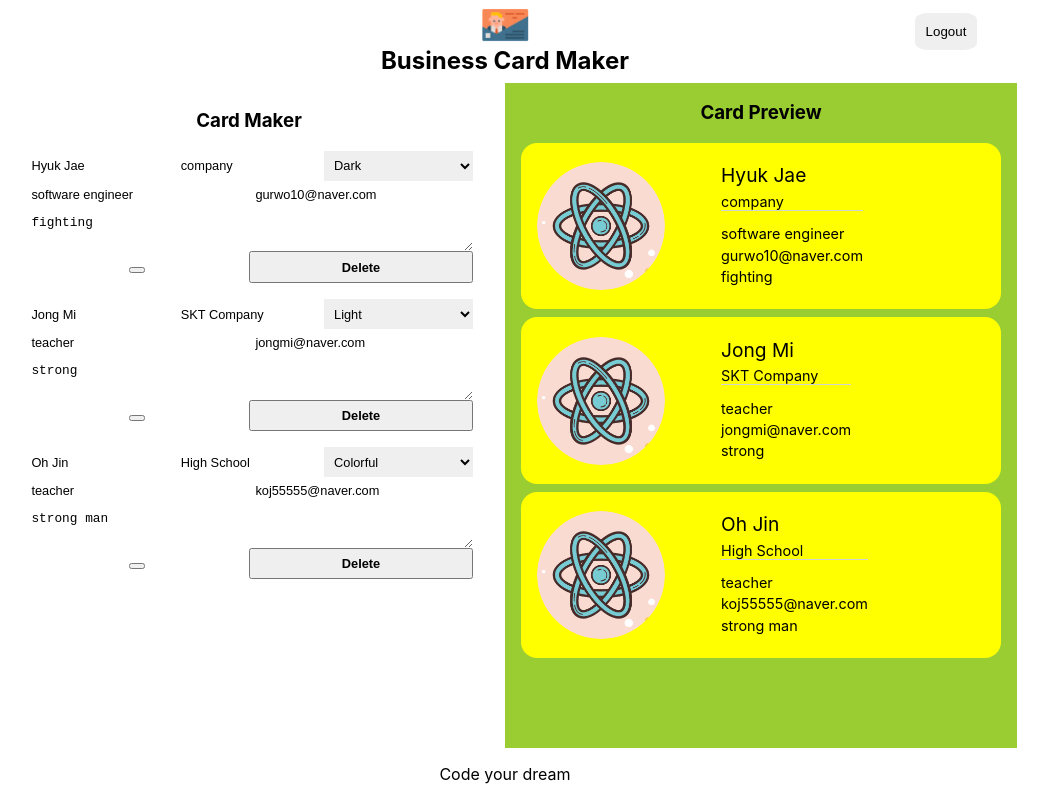
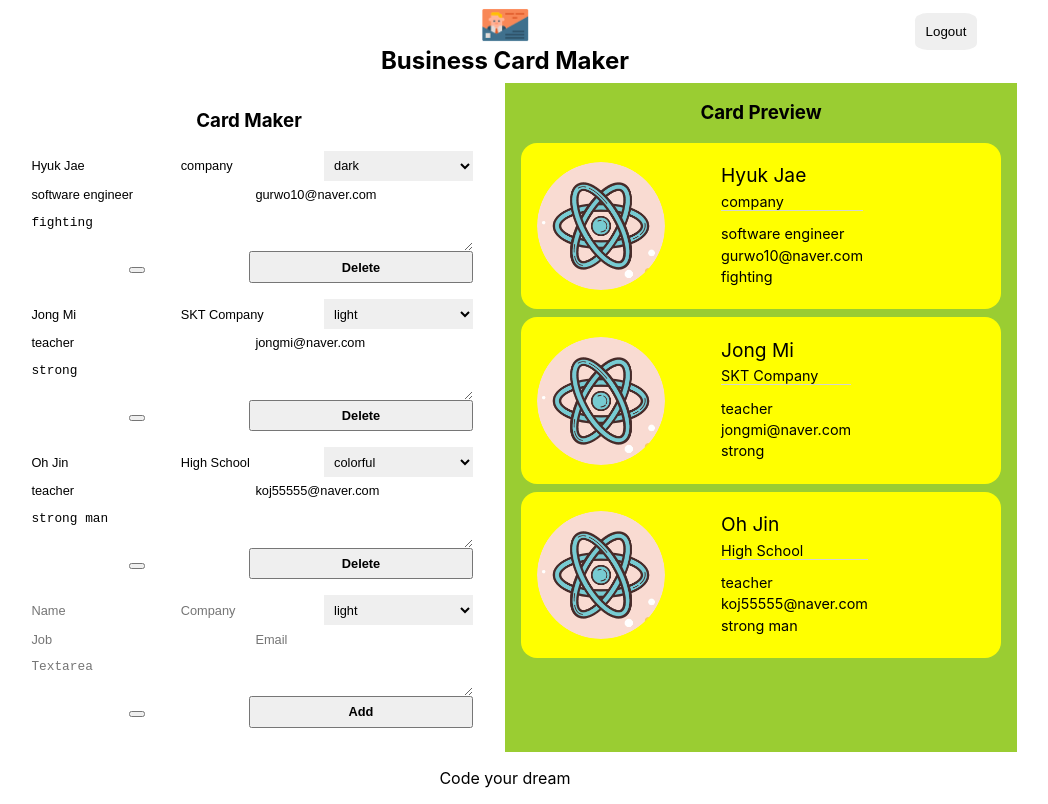
Before and after one commit to testtible/Study-react, a React (Create React App) app in the folder card-maker/: page /home in a window 1280 px wide. Shown: the whole page, without its empty margins (135-1183 px from the left). Built offline with nearby package versions, Linux system fonts and the light colour scheme; no server answers; sample sign-in values are in the browser's storage.

Commit message:
add card add component

```diff
--- /dev/null
+++ b/card-maker/src/components/add_card/add_card.jsx
@@ -0,0 +1,134 @@
+import React, { useRef, useState } from 'react';
+import styles from './add_card.module.css';
+import Button from '../button/button';
+import ImageFileInput from '../image_file_input/image_file_input';
+
+const AddCard = ({addCardInfo}) => {
+  const [ count, setCount ] = useState(4);
+  const nameRef = useRef();
+  const companyRef = useRef();
+  const colorRef = useRef();
+  const jobRef = useRef();
+  const emailRef = useRef();
+  const textRef = useRef();
+
+  const onAddButton = (e) => {
+    e.preventDefault();
+    const card = {
+      id: count,
+      name: nameRef.current.value || "",
+      company: companyRef.current.value || "",
+      color: colorRef.current.value || "",
+      job: jobRef.current.value || "",
+      email: emailRef.current.value || "",
+      text: textRef.current.value || "",
+      fileName: "",
+      fileURL: "",
+    }
+    setCount(count + 1);
+    addCardInfo(card);
+  }
+
+  return (
+    <form className={styles.form}>
+      <input
+        ref={nameRef}
+        className={styles.input}
+        type="text"
+        name="name"
+        placeholder="Name"
+      />
+      <input
+        ref={companyRef}
+        className={styles.input}
+        type="text"
+        name="company"
+        placeholder="Company"
+      />
+      <select ref={colorRef} className={styles.select} name="color" placeholder="Color">
+        <option placeholder="light">light</option>
+        <option placeholder="dark">dark</option>
+        <option placeholder="colorful">colorful</option>
+      </select>
+      <input
+        ref={jobRef}
+        className={styles.input}
+        type="text"
+        name="job"
+        placeholder="Job"
+      />
+      <input
+        ref={emailRef}
+        className={styles.input}
+        type="text"
+        name="email"
+        placeholder="Email"
+      />
+      <textarea
+        ref={textRef}
+        className={styles.textarea}
+        type="text"
+        name="text"
+        placeholder="Textarea"
+      />
+      <div className={styles.fileInput}>
+        <ImageFileInput />
+      </div>
+      <Button name="Add" onClick={onAddButton} />
+    </form>
+  );
+}
+;
+
+export default AddCard;
+
+// 처음부터 수정에 들어가고, 이 방법도 배우기.
+
+
+
+
+
+
+
+//   <form className={styles.card}>
+  //   <div className={styles.intro}>
+  //     <input type="text" name="name" placeholder="name" onChange={handleInputValue("name")}/>
+  //     <input type="text" name="company" placeholder="company" onChange={handleInputValue("company")}/>
+      // <select name="color" >
+      //   <option placeholder="light">Light</option>
+      //   <option placeholder="dark">Dark</option>
+      //   <option placeholder="colorful">Colorful</option>
+      // </select>
+  //   </div>
+  //   <div className={styles.second_intro}>
+  //     <input type="text" name="job" placeholder="job" className={styles.job} onChange={handleInputValue("job")}/>
+  //     <input type="text" name="email" placeholder="email" className={styles.email} onChange={handleInputValue("email")}/>
+  //   </div>
+  //   <div>
+  //     <textarea className={styles.text} type="text" name="text" onChange={handleInputValue("text")}/>
+  //   </div>
+  //   <div className={styles.button_box}>
+  //     <button className={styles.imgBtn}>image</button>
+  //     <button className={styles.btn}>btn</button>
+  //   </div>
+  // </form>
+
+
+  // const [ info, setInfo ] = useState({
+  //   id: "",
+  //   name: "",
+  //   company: "",
+  //   color: "",
+  //   job: "",
+  //   email: "",
+  //   text: "",
+  //   fileName: "",
+  //   fileURL: "",
+  // });
+
+  // const handleInputValue = (key) => (e) => {
+  //   setInfo({
+  //     ...info,
+  //     [key]: e.target.placeholder,
+  //   })
+  // } // study
--- /dev/null
+++ b/card-maker/src/components/add_card/add_card.module.css
@@ -0,0 +1,82 @@
+@value makerBlack, makerWhite from '../../common/colors.css';
+
+.form {
+  display: flex;
+  width: 100%;
+  flex-wrap: wrap;
+  border-top: 1px solid makerBlack;
+  border-left: 1px solid makerBlack;
+  margin-bottom: 1em;
+}
+
+.input,
+.textarea,
+.select,
+.button,
+.fileInput {
+  font-size: 0.8rem;
+  width: 100%;
+  border: 0;
+  padding: 0.5em;
+  border-bottom: 1px solid makerBlack;
+  border-right: 1px solid makerBlack;
+  background: makerWhite;
+}
+
+.input,
+.select {
+  flex: 1 1 30%;
+}
+
+.fileInput {
+  /* padding: 0; */
+  flex: 1 1 50%;
+}
+
+.input:focus,
+.textarea:focus,
+.select:focus,
+.button:focus {
+  outline: 0;
+}
+
+.textarea {
+  flex-basis: 100%;
+}
+/* .intro {
+  display: flex;
+  flex: 1;
+}
+
+.intro > input {
+  flex: 1;
+  text-align: left;
+  border: 1px solid black;
+}
+
+.second_intro {
+  display: flex;
+  flex: 1;
+}
+
+.second_intro > input {
+  flex-basis: 50%;
+  border: 1px solid black;
+}
+
+.text {
+  width: 100%;
+}
+
+.button_box {
+  display: flex;
+  flex: 1;
+}
+
+.imgBtn {
+  flex-basis: 50%;
+}
+
+.btn {
+  flex-basis: 50%;
+} */
--- a/card-maker/src/components/editor/editor.jsx
+++ b/card-maker/src/components/editor/editor.jsx
@@ -1,15 +1,16 @@
 import React, { useState } from 'react';
 import styles from './editor.module.css';
 import MakeCard from '../make_card/make_card';
-
-const Editor = ({cards}) => {
+import AddCard from '../add_card/add_card';
+const Editor = ({cards, addCardInfo}) => {
 
   return (
     <section className={styles.editor}>
       <h1 className={styles.title}>Card Maker</h1>
       {cards.map(el => {
-        return <MakeCard card={el} />
+        return <MakeCard key={el.id} card={el} />
       })}
+      <AddCard addCardInfo={addCardInfo}/>
     </section>
   );
 };
--- a/card-maker/src/components/home/home.jsx
+++ b/card-maker/src/components/home/home.jsx
@@ -44,6 +44,14 @@ const Home = ({authService}) => {
     authService.logout();
   }
 
+  const addCardInfo = (card) => {
+    setCards([
+      ...cards,
+      card
+    ]) // make
+    console.log(cards)
+  }
+
   useEffect(() => {
     authService.onAuthChanged(user => {
       if(!user) {
@@ -56,7 +64,7 @@ const Home = ({authService}) => {
     <section className={styles.home}>
       <Header onLogout={onLogout}/>
       <div className={styles.container}>
-        <Editor cards={cards}/>
+        <Editor cards={cards} addCardInfo={addCardInfo}/>
         <Preview cards={cards}/>
       </div>
       <Footer />
--- a/card-maker/src/components/make_card/make_card.jsx
+++ b/card-maker/src/components/make_card/make_card.jsx
@@ -25,9 +25,9 @@ const MakeCard = ({card}) => {
       <input className={styles.input} type="text" name="name" value={name} />
       <input className={styles.input} type="text" name="company" value={company} />
       <select className={styles.select} name="color" value={color}>
-        <option value="light">Light</option>
-        <option value="dark">Dark</option>
-        <option value="colorful">Colorful</option>
+        <option value="light">light</option>
+        <option value="dark">dark</option>
+        <option value="colorful">colorful</option>
       </select>
       <input className={styles.input} type="text" name="job" value={job} />
       <input className={styles.input} type="text" name="email" value={email} />
```
